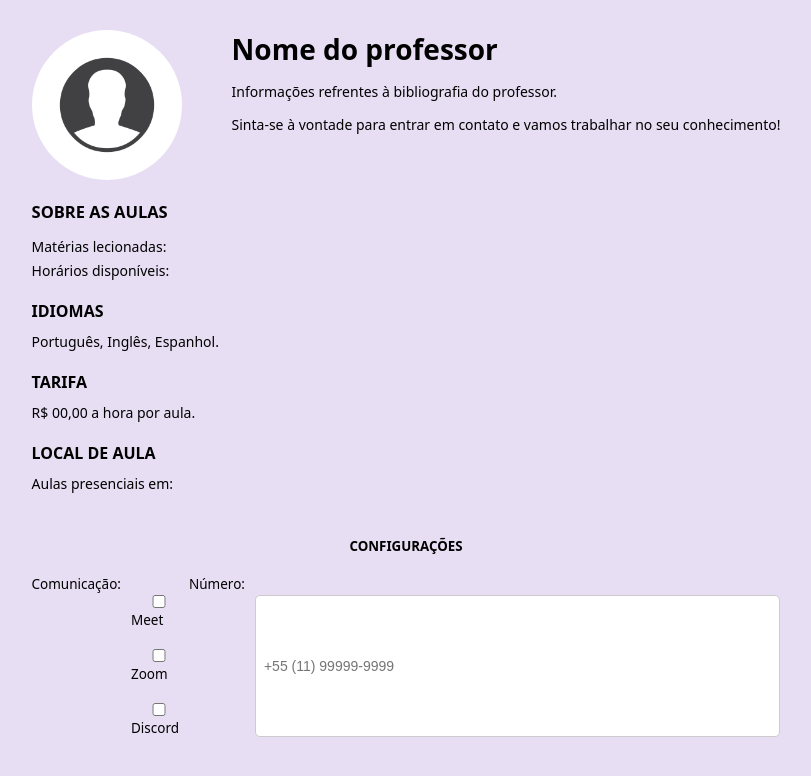
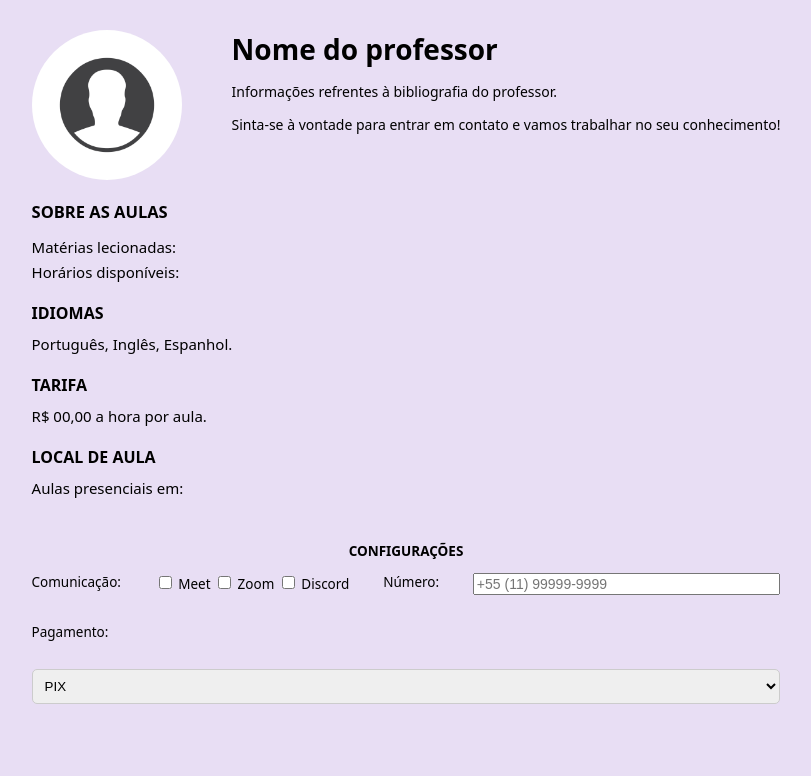
Before and after one commit to vinimarques7/projeto-FDS, a Django app: template which_teacher/which_teacher_app/templates/which_teacher_app/perfilProfessor.html in a window 1280 px wide. Shown: the top 776 px of the page, without its empty margins (234-1045 px from the left). Run offline with Django 5.2, Linux system fonts and the light colour scheme; the template is opened without the code that fills it, so the values that code supplies are empty; some web fonts are replaced.

Commit message:
adição de checkbox

```diff
--- a/which_teacher/which_teacher_app/templates/which_teacher_app/css/perfilProfessor.css
+++ b/which_teacher/which_teacher_app/templates/which_teacher_app/css/perfilProfessor.css
@@ -144,43 +144,56 @@
 
 .contact h3{
     text-align: center;
-    font-size: 13.3px;
+    font-size: 13.5px;
 }
 .contact p{
     text-align: center;
-    font-size: 1px;
 }
 .subjects p,
 .languages p,
 .rate p,
 .location p,
 .contact p {
-    font-size: 14px;
+    font-size: 15px;
     margin: 5px 0;
 }
+.payment-communication {
+    font-size: 13.5px;
+    display: flex;
+    justify-content: space-between;
+    gap: 20px;
+}
 
-.payment-communication {
+.communication-options {
     display: flex;
     gap: 10px;
-    margin-top: 20px;
-    min-height: 7vh;
+    align-items: center;
 }
 
-.payment-communication select,
-.payment-communication input {
+.communication-options input {
+    margin-right: 5px;
+}
+
+.payment-communication input[type="text"] {
+    font-size: 14px;
+    flex-basis: 40%;
+}
+
+.payment-section {
+    display: flex;
+    flex-direction: column;
+    gap: 10px;
+    margin-top: 10px;
+}
+
+.payment-section select {
+    width: 100%;
     padding: 8px;
     border-radius: 5px;
     border: 1px solid #ccc;
-    font-size: 14px;
-    display: flex;
-    justify-content: space-between;
-    gap: 10px;
-    display: flex;
-    flex-direction: column;
-    gap: 10px;
-    width: 100%;
-    margin-top: 20px;
 }
 
-.payment-communication label {
-    font-size: 13.5px;
+.payment-section h4{
+        font-weight: 500;
+        font-size: 13.5px;
+}
--- a/which_teacher/which_teacher_app/templates/which_teacher_app/perfilProfessor.html
+++ b/which_teacher/which_teacher_app/templates/which_teacher_app/perfilProfessor.html
@@ -47,19 +47,29 @@
         <div class="contact">
     <h3>CONFIGURAÇÕES</h3>
     <div class="payment-communication">
-                <label>Comunicação:</label>
-                <div class="communication-options">
+        <label>Comunicação: </label>
+        <div>
             <input type="checkbox" id="meet" name="communication" value="Meet">
-                    <label for="meet">Meet</label><br>
+            <label for="meet">Meet</label>
             <input type="checkbox" id="zoom" name="communication" value="Zoom">
-                    <label for="zoom">Zoom</label><br>
+            <label for="zoom">Zoom</label>
             <input type="checkbox" id="discord" name="communication" value="Discord">
             <label for="discord">Discord</label>
         </div>
         <label>Número: </label>
         <input type="text" placeholder="+55 (11) 99999-9999">
     </div>
+
+    <div class="payment-section">
+        <label><h4>Pagamento:</h4></label>
+        <select>
+            <option>PIX</option>
+            <option>Cartão</option>
+            <option>Boleto</option>
+        </select>
     </div>
+</div>
+
 
 </body>
 </html>
```
Lines whose indentation alone changed are shown as unchanged.
